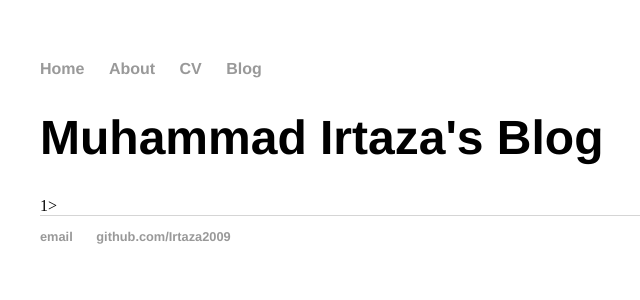
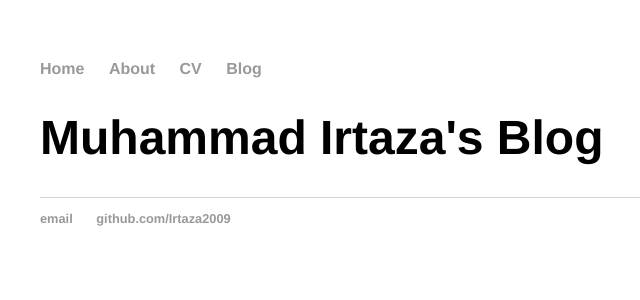
Before and after one commit to mujjazi/irtaza2009.github.io, a Jekyll site: the page built from about/index.html, in a window 1280 px wide. Shown: the top 300 px of the page, without its empty margins (152-792 px from the left). Built offline with Jekyll 4.4.1, drawn with Linux system fonts in a browser that asks for light colours; comment, search, counter and statistics services are not loaded.

Commit message:
Update index.html

```diff
--- a/about/index.html
+++ b/about/index.html
@@ -2,4 +2,4 @@
 layout: default
 title: Muhammad Irtaza's Blog
 ---
-	<h1>{{ page.title }}</h1>1>
+	<h1>{{ page.title }}</h1>
```
